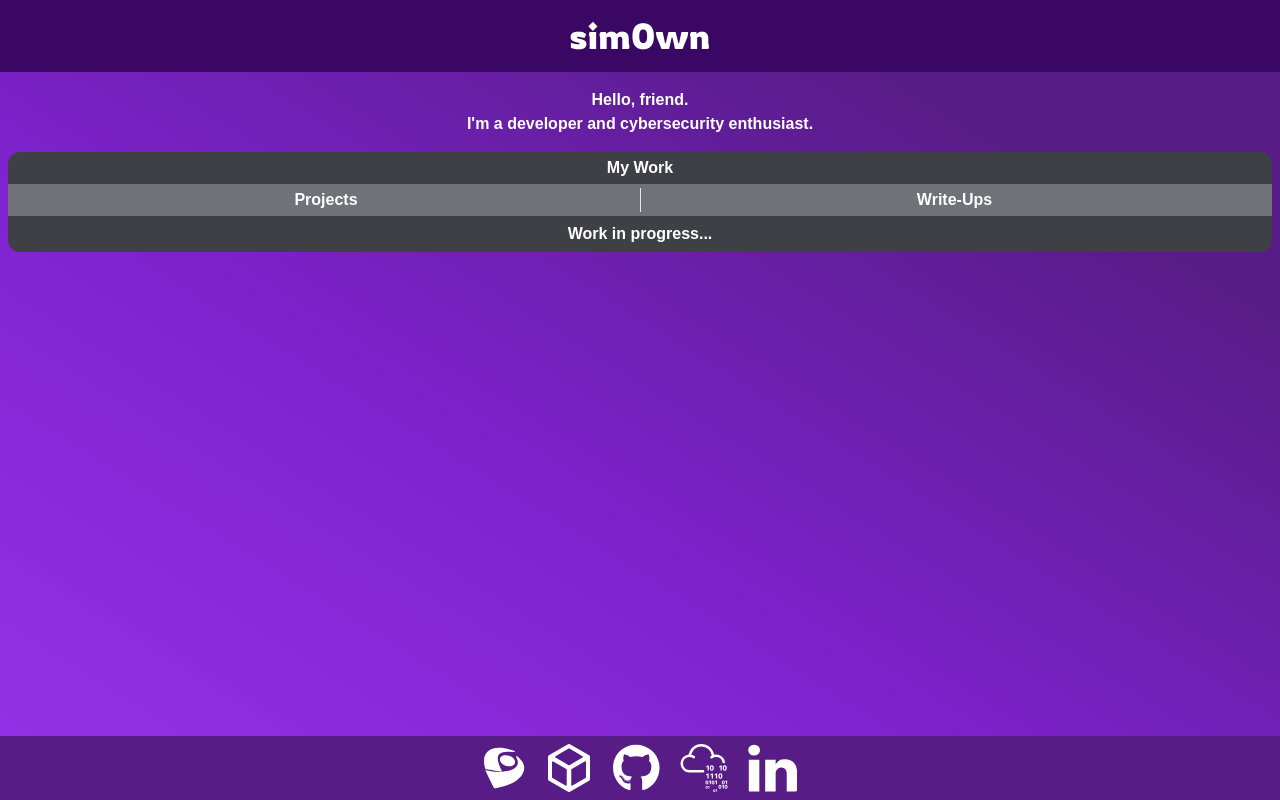
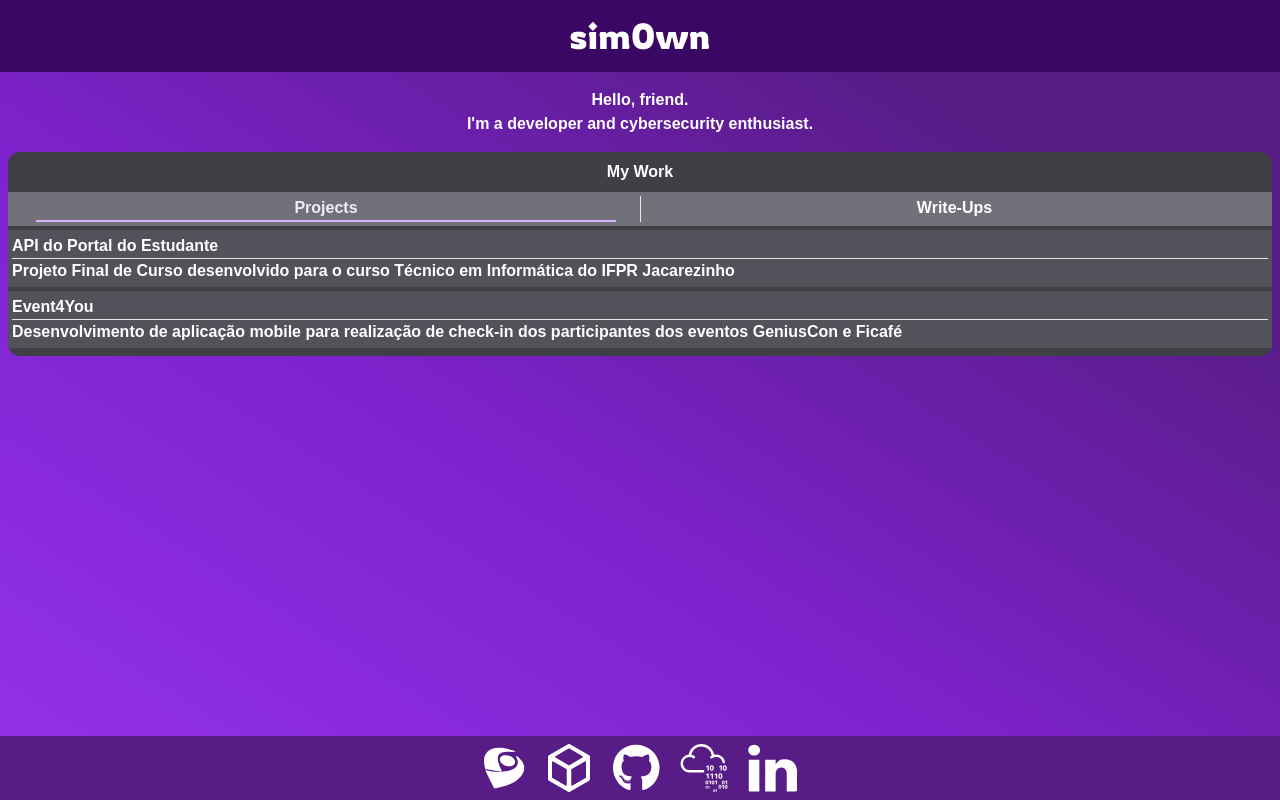
Before and after one commit to sim0wn/sim0wn.github.io, a Next.js app: page / in a window 1280 px wide. Built offline with nearby package versions, Linux system fonts and the light colour scheme; a web font is replaced by a local one.

Commit message:
projects added

```diff
--- a/src/app/page.tsx
+++ b/src/app/page.tsx
@@ -6,14 +6,35 @@ export default function Page() {
         <p>I{"'"}m a developer and cybersecurity enthusiast.</p>
       </section>
       <section className="bg-zinc-700 rounded-xl">
-        <h3 className="text-center mt-auto p-1">My Work</h3>
+        <h3 className="text-center mt-auto p-2">My Work</h3>
         <nav>
           <menu className="list-none grid grid-cols-2 grid-flow-col bg-zinc-500 p-1 divide-x text-center">
-            <li>Projects</li>
+            <li className="border-b-2 border-purple-300 mx-6 text-purple-100">
+              Projects
+            </li>
             <li>Write-Ups</li>
           </menu>
         </nav>
-        <div className="p-1.5 text-center">Work in progress...</div>
+        <section className="rounded-xl pt-1 pb-2 flex flex-col gap-1">
+          <div className="bg-zinc-600 p-1">
+            <article>
+              <h1 className="border-b">API do Portal do Estudante</h1>
+              <p>
+                Projeto Final de Curso desenvolvido para o curso Técnico em
+                Informática do IFPR Jacarezinho
+              </p>
+            </article>
+          </div>
+          <div className="bg-zinc-600 p-1">
+            <article>
+              <h1 className="border-b">Event4You</h1>
+              <p>
+                Desenvolvimento de aplicação mobile para realização de check-in
+                dos participantes dos eventos GeniusCon e Ficafé
+              </p>
+            </article>
+          </div>
+        </section>
       </section>
     </main>
   )
```
